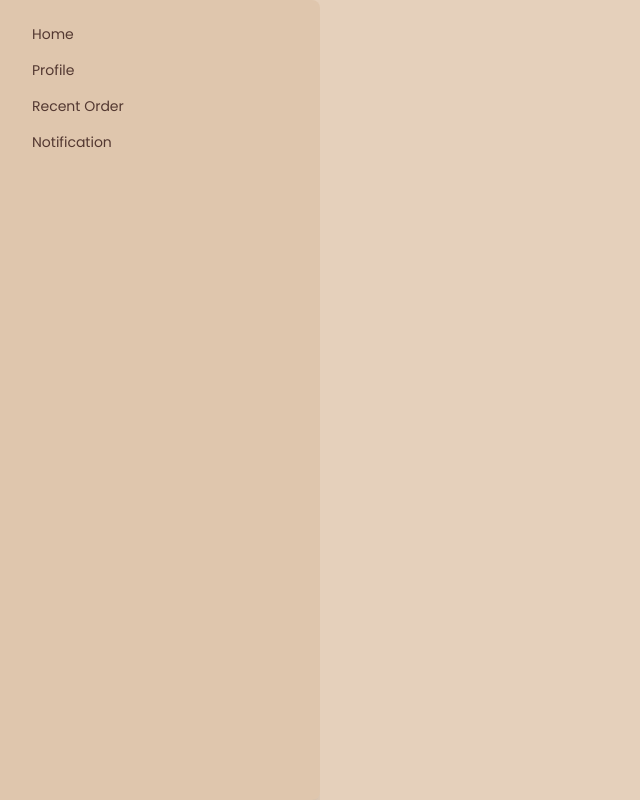
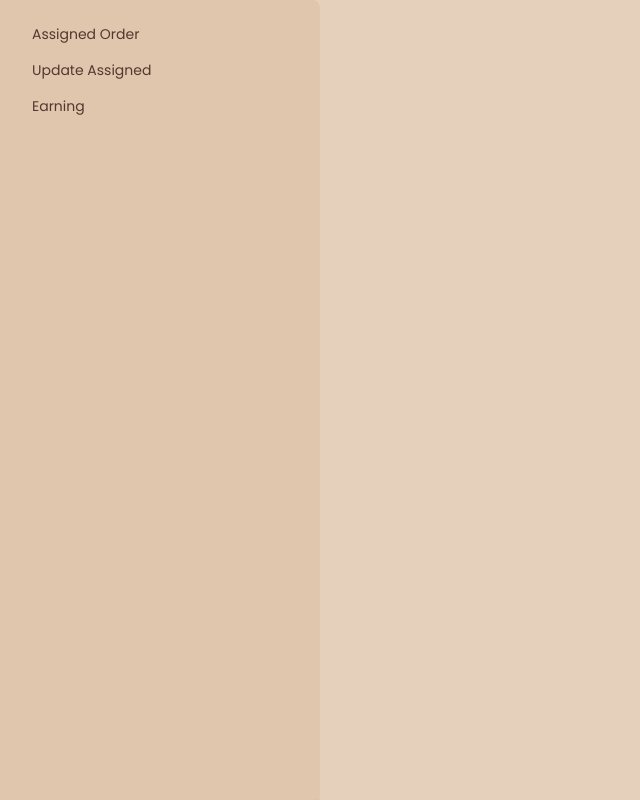
Before and after one commit to sojibislam9878/quick_bites, a Next.js app: page /dashboard in a window 1280 px wide. Shown: the whole page, without its empty margins (0-640 px from the left). Built offline with nearby package versions, Linux system fonts and the light colour scheme.

Commit message:
dashboard created

```diff
--- a/src/app/(dashboard)/dashboard/page.js
+++ b/src/app/(dashboard)/dashboard/page.js
@@ -3,7 +3,11 @@ function Dashboard() {
 
 
   return (
-    <div className="text-red-600 bg-blue-400">
+    <div >
+
+
+
+
 
     </div>
   );
--- a/src/app/(dashboard)/dashboard/userProfile/page.js
+++ b/src/app/(dashboard)/dashboard/userProfile/page.js
@@ -15,7 +15,7 @@ function UserProfile() {
   };
   return (
     <div>
-  {/*   <UseTitle heading={"YOUR PROFILE"}></UseTitle> */}
+  {/* */}
     <div className="min-h-screen flex justify-center items-center p-4 lg:p-0">
 
 
--- a/src/app/(dashboard)/layout.js
+++ b/src/app/(dashboard)/layout.js
@@ -17,7 +17,7 @@ const poppins = Poppins({
 export default function RootLayout({ children }) {
 
   // This can be dynamically set based on user authentication
-  const role = "customer";   //role are customer/admin/deleveryMan
+  const role = "deliveryMan";   //role are customer/admin/deleveryMan
 
   const links = {
     customer: [
--- a/src/app/hook/useTitle.jsx
+++ b/src/app/hook/useTitle.jsx
@@ -2,7 +2,7 @@ import React from 'react'
 
 export const UseTitle = ({heading,description}) => {
   return (
-    <div className="text-center pt-8">
+    <div className="">
     <h1>{heading}</h1>
     <h3>{description}</h3>
 
```
Also changed, not shown: src/app/(dashboard)/.txt (deleted).
